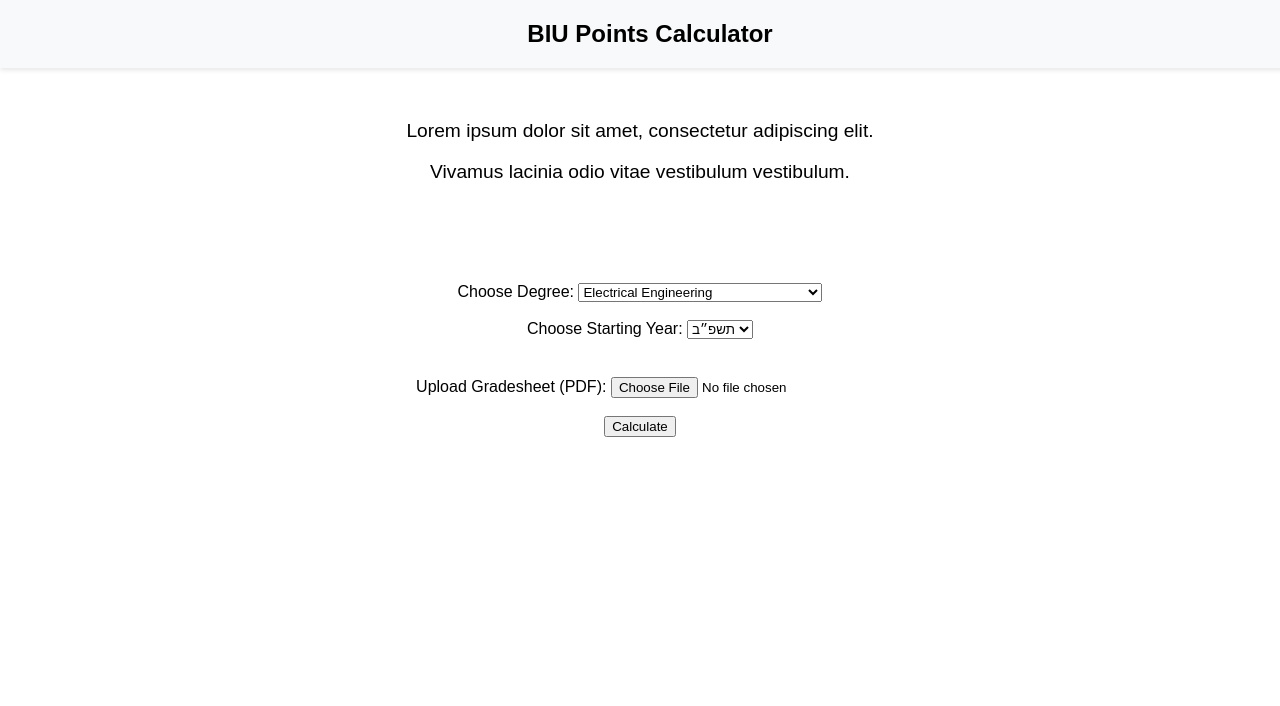
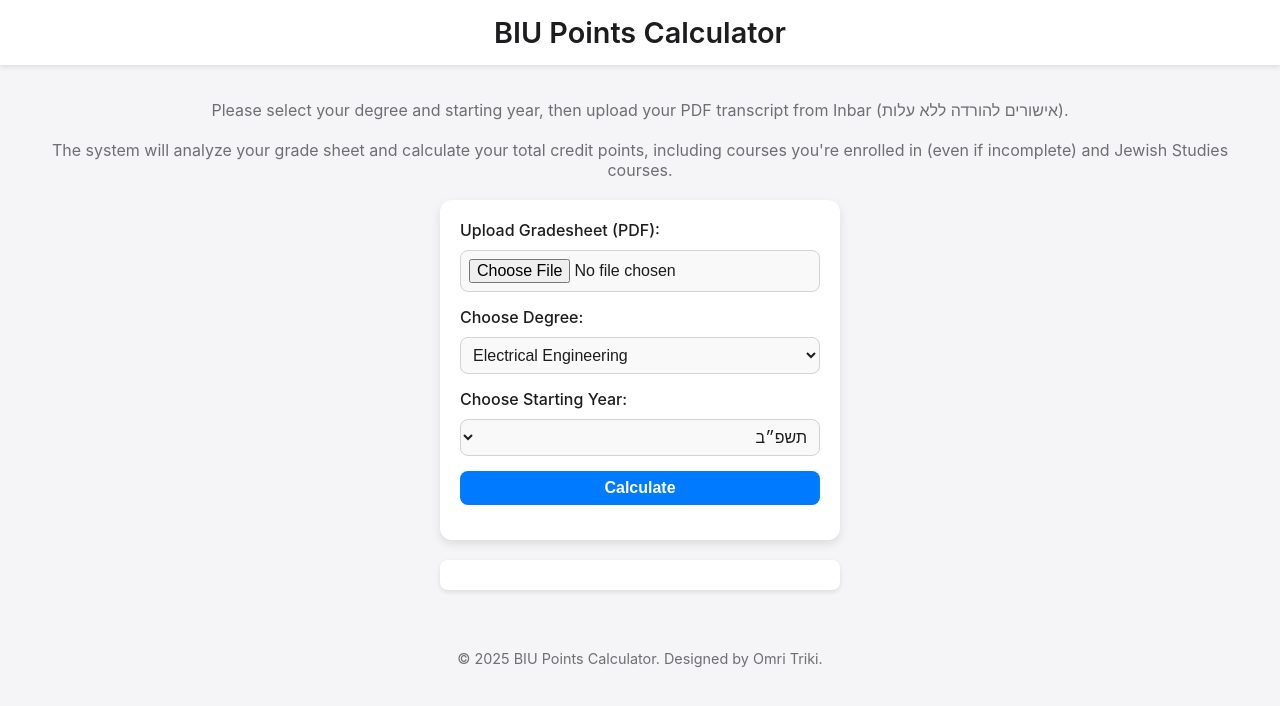
Before and after one commit to omritriki/BIU-Points-Calculator, a Flask app: page / in a window 1280 px wide. Shown: the top 706 px of the page. Run offline with Flask 3, Linux system fonts and the light colour scheme.

Commit message:
Update existing scripts and added 2 files

```diff
--- a/app.py
+++ b/app.py
@@ -1,6 +1,16 @@
+# ===================================================================================================
+#                                       BIU N.K.Z Calculator
+#                                            Omri Triki
+#                                       Bar Ilan University
+#                                               2025
+# ===================================================================================================
+
+
 from flask import Flask, request, render_template, jsonify
 import subprocess
 import os
+from pointsDict import points # Import the pointsDict module
+from main import main  # Import the main function
 
 app = Flask(__name__)
 UPLOAD_FOLDER = 'uploads'
@@ -11,12 +21,13 @@ os.makedirs(UPLOAD_FOLDER, exist_ok=True)
 
 @app.route('/')
 def index():
-    # Render the existing index.html file
-    return render_template('index.html')
+    # Get the degree options and their starting years dynamically from pointsDict
+    degree_options = list(points.keys())
+    starting_years = {degree: list(points[degree].keys()) for degree in degree_options}
+    return render_template('index.html', degree_options=degree_options, starting_years=starting_years)
 
 @app.route('/upload', methods=['POST'])
 def upload_file():
-    # Check if the file is in the request
     if 'gradesheet' not in request.files:
         return "No file part", 400
 
@@ -25,20 +36,19 @@ def upload_file():
         return "No selected file", 400
 
     if file:
-        # Save the uploaded file to the uploads folder
-        filepath = os.path.join(app.config['UPLOAD_FOLDER'], file.filename)
-        file.save(filepath)
+        # Extract degree and starting year from the form
+        degree = request.form.get('degree')
+        year = request.form.get('starting-year')
 
-        # Run the file through main.py
+        if not degree or not year:
+            return "Degree or starting year not provided", 400
+
         try:
-            result = subprocess.run(
-                ['python3', 'main.py', filepath],
-                capture_output=True,
-                text=True
-            )
-            # Return the output of main.py
-            return result.stdout, 200
+            from main import main  # Import the main function
+            result = main(file, degree, year)  # Pass the file and form data to main
+            return result, 200
         except Exception as e:
+            print(f"Error: {str(e)}")
             return f"An error occurred: {str(e)}", 500
 
 if __name__ == '__main__':
--- /dev/null
+++ b/pointsDict.py
@@ -0,0 +1,70 @@
+# ===================================================================================================
+#                                       BIU N.K.Z Calculator
+#                                            Omri Triki
+#                                       Bar Ilan University
+#                                               2025
+# ===================================================================================================
+
+
+points = {
+    "Electrical Engineering": {
+        "תשפ״ב": 91.25,
+        "תשפ״ג": 92.75,
+        "תשפ״ד": 92.75,
+        "תשפ״ה": 90.75,
+    },
+
+    "Computer Engineering": {
+        "תשפ״ב": 88.25,
+        "תשפ״ג": 87.75,
+        "תשפ״ד": 88.25,
+        "תשפ״ה": 88.5,
+    },
+
+    "Quantum Engineering": {
+        "תשפ״ב": 116.75,
+        "תשפ״ג": 114.25,
+        "תשפ״ד": 112.5,
+        "תשפ״ה": 112,
+    },
+
+    "Noiron Engineering": {
+        "תשפ״ב": 90.75,
+        "תשפ״ג": 90,
+        "תשפ״ד": 92,
+        "תשפ״ה": 90.5,
+    },
+
+    "Bio-medical Engineering": {
+        "תשפ״ה": 91.5,
+    },
+
+    "Industrial and Data Systems Engineering": {
+        "תשפ״ב": 87,
+        "תשפ״ג": 86.75,
+        "תשפ״ד": 87.25,
+        "תשפ״ה": 87.75,
+    },
+
+    "Hardware and Chip Design Engineering": {
+        "תשפ״ב": 88,
+        "תשפ״ג": 86.5,
+        "תשפ״ד": 87,
+        "תשפ״ה": 87,
+    },
+
+    "Data Engineering": {
+        "תשפ״ד": 96.5,
+        "תשפ״ה": 96.5,
+    },
+
+    "Material Engineering": {
+        "תשפ״ד": 88.75,
+        "תשפ״ה": 91.75,
+    },
+
+    "Software Engineering": {
+        "תשפ״ד": 93.25,
+        "תשפ״ה": 93.75,
+    },
+}
--- a/templates/index.html
+++ b/templates/index.html
@@ -1,60 +1,186 @@
+<!-- ============================================================================================== -->
+<!--                                       BIU N.K.Z Calculator                                      -->
+<!--                                            Omri Triki                                           -->
+<!--                                       Bar Ilan University                                       -->
+<!--                                               2025                                              -->
+<!-- ============================================================================================== -->
+
+
 <!DOCTYPE html>
 <html lang="en">
 <head>
     <meta charset="UTF-8">
+    <meta name="viewport" content="width=device-width, initial-scale=1.0">
     <title>BIU Points Calculator</title>
     <style>
+        /* General Reset */
+        * {
+            margin: 0;
+            padding: 0;
+            box-sizing: border-box;
+        }
+
         body {
-            font-family: Arial, sans-serif;
+            font-family: -apple-system, BlinkMacSystemFont, "Segoe UI", Roboto, "Helvetica Neue", Arial, sans-serif;
+            background-color: #f5f5f7;
+            color: #1d1d1f;
             margin: 0;
             padding: 0;
             text-align: center;
         }
-        h1 {
-            margin-top: 20%;
-            font-size: 3em;
+
+        header {
+            position: fixed;
+            top: 0;
+            width: 100%;
+            background-color: #ffffff;
+            padding: 15px 0;
+            box-shadow: 0 2px 5px rgba(0, 0, 0, 0.1);
+            z-index: 1000;
+        }
+
+        header h1 {
+            font-size: 1.8em;
+            font-weight: 600;
+            color: #1d1d1f;
+        }
+
+        main {
+            margin-top: 80px;
+            padding: 20px;
+        }
+
+        p {
+            font-size: 1em;
+            color: #6e6e73;
+            margin-bottom: 20px;
+        }
+
+        form {
+            background-color: #ffffff;
+            border-radius: 12px;
+            box-shadow: 0 4px 10px rgba(0, 0, 0, 0.1);
+            padding: 20px; /* Reduced padding */
+            max-width: 400px; /* Reduced width */
+            margin: 0 auto;
+        }
+
+        label {
+            display: block;
+            font-size: 1em; /* Slightly smaller font size */
+            font-weight: 500;
+            margin-bottom: 10px;
+            text-align: left;
+        }
+
+        select, input[type="file"], button {
+            width: 100%;
+            font-size: 1em; /* Slightly smaller font size */
+            padding: 8px; /* Reduced padding */
+            margin-bottom: 15px; /* Reduced margin */
+            border: 1px solid #d2d2d7;
+            border-radius: 8px;
+            background-color: #f9f9f9;
+            color: #1d1d1f;
+            outline: none;
+            transition: all 0.2s ease-in-out;
+        }
+
+        select:focus, input[type="file"]:focus, button:focus {
+            border-color: #007aff;
+            background-color: #ffffff;
+        }
+
+        button {
+            background-color: #007aff;
+            color: #ffffff;
+            font-weight: 600;
+            cursor: pointer;
+            border: none;
+        }
+
+        button:hover {
+            background-color: #005bb5;
+        }
+
+        #result {
+            margin-top: 20px;
+            font-size: 1em;
+            color: #007aff;
+            text-align: left; /* Align results to the left */
+            max-width: 400px; /* Match the form width */
+            margin: 20px auto; /* Center the results below the form */
+            background-color: #ffffff;
+            border-radius: 8px;
+            padding: 15px;
+            box-shadow: 0 2px 5px rgba(0, 0, 0, 0.1);
+        }
+
+        footer {
+            margin-top: 20px;
+            font-size: 0.9em;
+            color: #6e6e73;
+        }
+
+        /* Right-to-left styling for the starting year dropdown */
+        #starting-year {
+            direction: rtl; /* Set text direction to right-to-left */
+            text-align: right; /* Align text to the right */
         }
     </style>
 </head>
 <body>
-    <header style="position: fixed; top: 0; width: 100%; background-color: #f8f9fa; padding: 10px; box-shadow: 0 2px 5px rgba(0, 0, 0, 0.1);">
-        <h1 style="margin: 10px; font-size: 1.5em;">BIU Points Calculator</h1>
+    <header>
+        <h1>BIU Points Calculator</h1>
     </header>
-    <div style="margin-top: 60px;">
-    <div style="margin-top: 120px;"> <!-- Increased margin-top to add padding -->
-    <p style="font-size: 1.2em;">Lorem ipsum dolor sit amet, consectetur adipiscing elit.</p>
-    <p style="font-size: 1.2em;">Vivamus lacinia odio vitae vestibulum vestibulum.</p>
-    </div>
-    </div>
-    <div style="margin-top: 100px;">
-        <label for="degree">Choose Degree:</label>
-        <select id="degree" name="degree">
-            <option value="Electrical Engineering">Electrical Engineering</option>
-            <option value="Computer Engineering">Computer Engineering</option>
-            <option value="Industry & Data Systems Engineering">Industry & Data Systems Engineering</option>
-            <option value="Software Engineering">Software Engineering</option>
-        </select>
-        <br><br>
-        <label for="starting-year">Choose Starting Year:</label>
-        <select id="starting-year" name="starting-year">
-            <option value="תשפ״ב">תשפ״ב</option>
-            <option value="תשפ״ג">תשפ״ג</option>
-            <option value="תשפ״ד">תשפ״ד</option>
-            <option value="תשפ״ה">תשפ״ה</option>
-        </select>
-        <br><br>
-        <form id="uploadForm" enctype="multipart/form-data" style="margin-top: 20px;">
+    <main>
+        <p>Please select your degree and starting year, then upload your PDF transcript from Inbar (אישורים להורדה ללא עלות).</p>
+        <p>The system will analyze your grade sheet and calculate your total credit points, including courses you're enrolled in (even if incomplete) and Jewish Studies courses.</p>
+        <form id="uploadForm" enctype="multipart/form-data" method="POST" action="/upload">
             <label for="gradesheet">Upload Gradesheet (PDF):</label>
-            <input type="file" id="gradesheet" name="gradesheet" accept=".pdf">
-            <br><br>
+            <input type="file" id="gradesheet" name="gradesheet" accept=".pdf" required>
+            <label for="degree">Choose Degree:</label>
+            <select id="degree" name="degree" onchange="updateStartingYears()" required>
+                {% for degree in degree_options %}
+                    <option value="{{ degree }}">{{ degree }}</option>
+                {% endfor %}
+            </select>
+            <label for="starting-year">Choose Starting Year:</label>
+            <select id="starting-year" name="starting-year" required>
+                <!-- Starting years will be dynamically populated -->
+            </select>
             <button type="submit">Calculate</button>
         </form>
-    </div>
+        <div id="result"></div>
+    </main>
+    <footer>
+        &copy; 2025 BIU Points Calculator. Designed by Omri Triki.
+    </footer>
+    <script>
+        const startingYears = JSON.parse('{{ starting_years|tojson|safe }}'); // Pass the starting years from Flask
 
-    <!-- Div to display the result -->
-    <div id="result" style="margin-top: 20px; font-size: 1.2em; color: green;"></div>
+        function updateStartingYears() {
+            const degreeSelect = document.getElementById('degree');
+            const yearSelect = document.getElementById('starting-year');
+            const selectedDegree = degreeSelect.value;
 
-    <script>
+            // Clear existing options
+            yearSelect.innerHTML = '';
+
+            // Populate starting years for the selected degree
+            if (startingYears[selectedDegree]) {
+                startingYears[selectedDegree].forEach(year => {
+                    const option = document.createElement('option');
+                    option.value = year;
+                    option.textContent = year;
+                    yearSelect.appendChild(option);
+                });
+            }
+        }
+
+        // Initialize starting years for the default selected degree
+        document.addEventListener('DOMContentLoaded', updateStartingYears);
+
         document.getElementById('uploadForm').addEventListener('submit', async function (event) {
             event.preventDefault(); // Prevent the default form submission
 
```
Also changed, not shown: CID2Hebrew.py (+8 -0 lines), GPA.py (+8 -0 lines), countPoints.py (added, +38 -0 lines), main.py (+29 -48 lines), readFile.py (+43 -23 lines).
